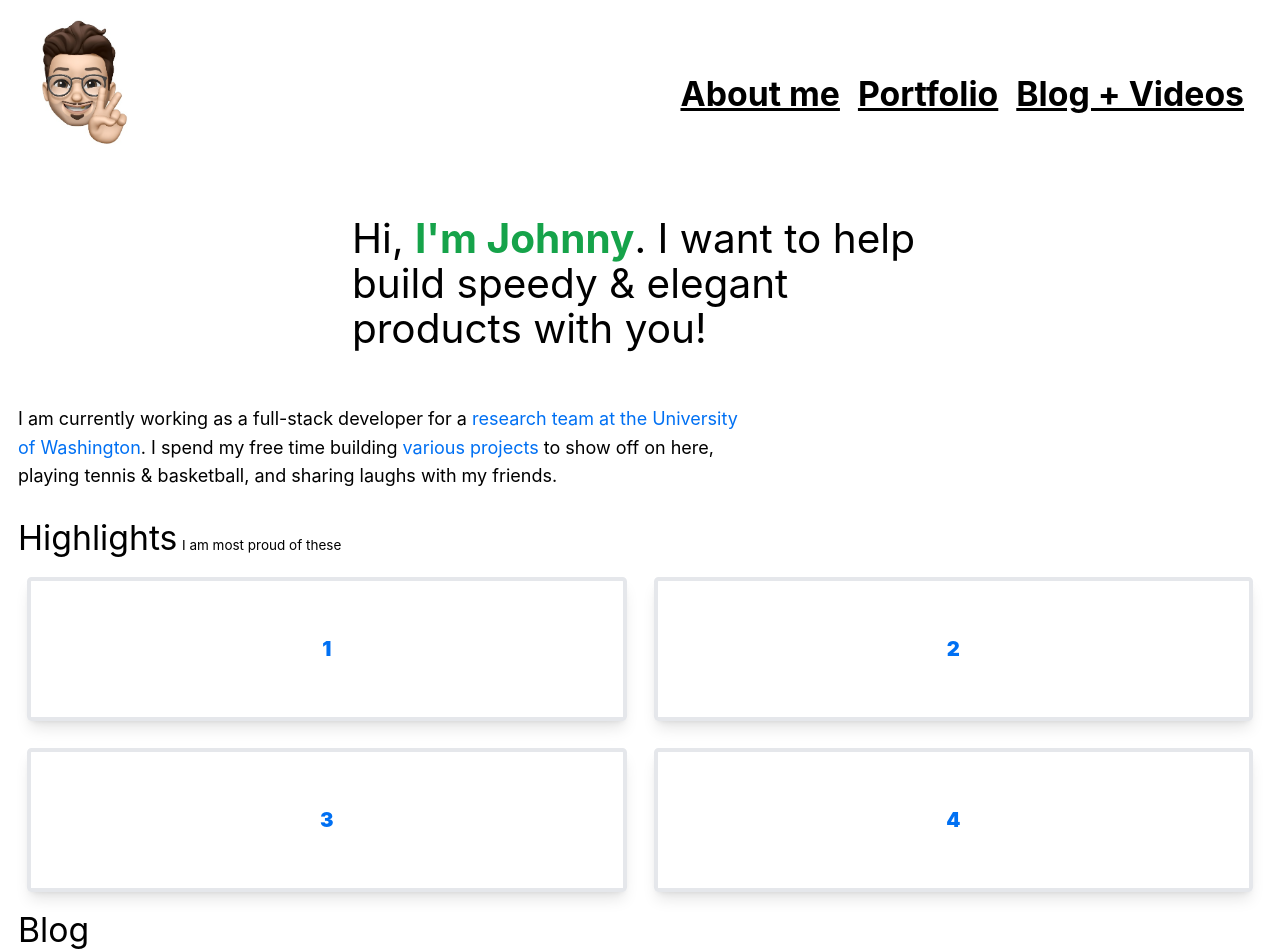
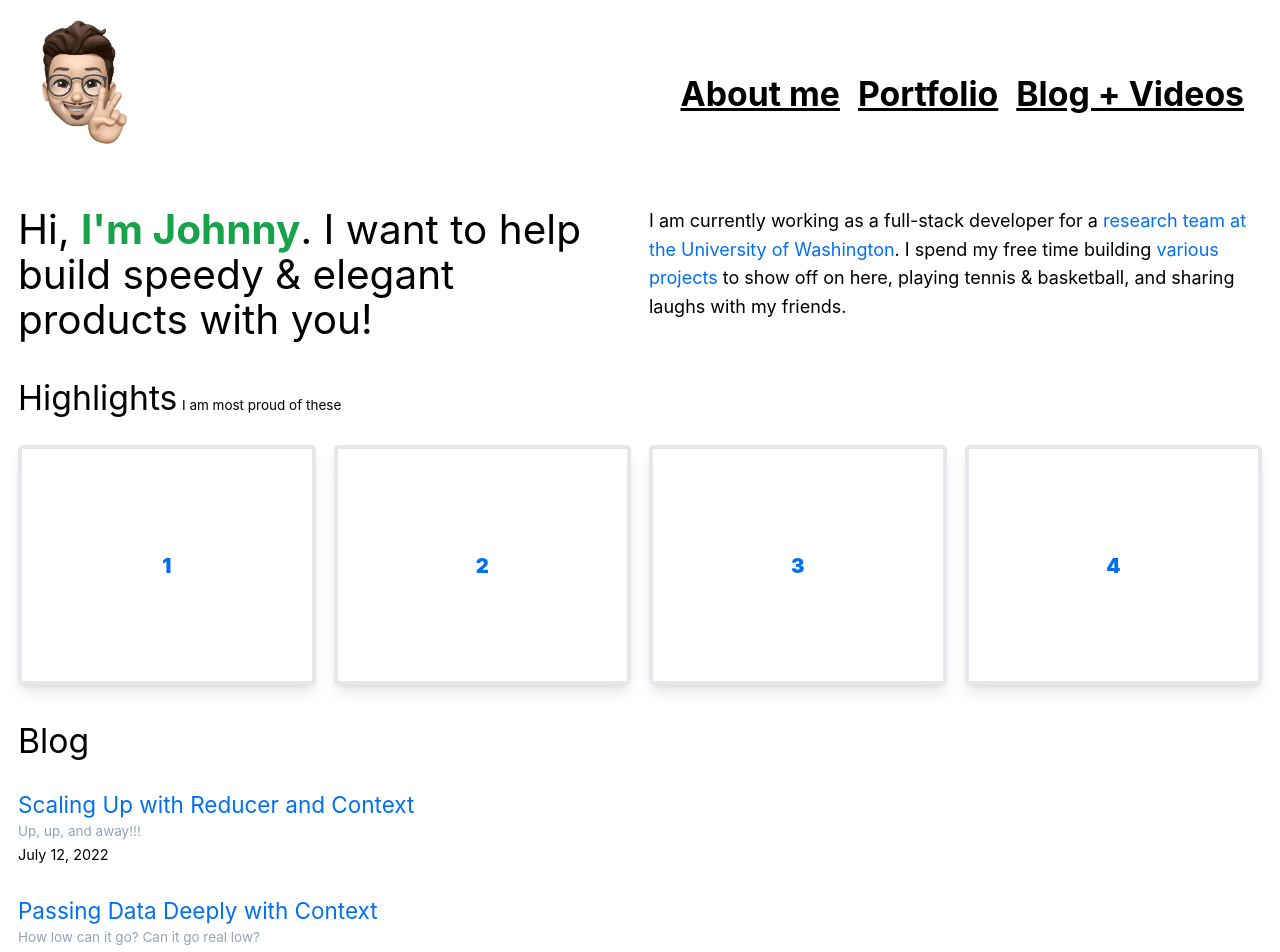
Before and after one commit to johnny2smooth/next-blog, a Next.js app: page / in a window 1280 px wide. Shown: the top 952 px of the page. Built offline with nearby package versions, Linux system fonts and the light colour scheme.

Commit message:
switcher css added to highlights and intro.

```diff
--- /dev/null
+++ b/components/card.js
@@ -0,0 +1,19 @@
+import Link from 'next/link';
+import { motion } from 'framer-motion';
+
+export default function Card({ to, children }) {
+  return (
+    <>
+      <Link href={to}>
+        <motion.a
+          href={to}
+          className={`bg-whiteLight mx-auto w-full rounded h-[30vh] flex border-4 border-blueWater shadow-lg`}
+          whileHover={{ scale: 1.02 }}
+          whileTap={{ scale: 0.98 }}
+        >
+          <p className="mx-auto my-auto text-lg font-black">{children}</p>
+        </motion.a>
+      </Link>
+    </>
+  );
+}
--- a/components/highlights.js
+++ b/components/highlights.js
@@ -1,9 +1,11 @@
 import Link from 'next/link';
 import { motion } from 'framer-motion';
+import layouts from '../styles/layouts.module.css';
+import Card from './card';
 
 export default function Highlights() {
   return (
-    <>
+    <div className={`${layouts.stack} my-8`}>
       <div className="flex items-baseline gap-1">
         <p className="text-3xl">Highlights</p>
         <p className="text-xs">I am most proud of these</p>
@@ -11,49 +13,13 @@ export default function Highlights() {
       <motion.div
         animate={{ scale: [1, 0.75, 1, 1] }}
         transition={{ duration: 0.5 }}
-        className="grid grid-cols-2 gap-6 my-4 mx-2"
+        className={layouts.switcher}
       >
-        <Link href="/">
-          <motion.a
-            href="/"
-            className=" bg-whiteLight mx-auto w-full rounded h-32 flex border-4 border-blueWater shadow-lg"
-            whileHover={{ scale: 1.02 }}
-            whileTap={{ scale: 0.98 }}
-          >
-            <p className="mx-auto my-auto text-lg font-black">1</p>
-          </motion.a>
-        </Link>
-        <Link href="/">
-          <motion.a
-            href="/"
-            className=" bg-whiteLight mx-auto w-full rounded h-32 flex border-4 border-blueWater shadow-lg"
-            whileHover={{ scale: 1.02 }}
-            whileTap={{ scale: 0.98 }}
-          >
-            <p className="mx-auto my-auto text-lg font-black">2</p>
-          </motion.a>
-        </Link>
-        <Link href="/">
-          <motion.a
-            href="/"
-            className=" bg-whiteLight mx-auto w-full rounded h-32 flex border-4 border-blueWater shadow-lg"
-            whileHover={{ scale: 1.02 }}
-            whileTap={{ scale: 0.98 }}
-          >
-            <p className="mx-auto my-auto text-lg font-black">3</p>
-          </motion.a>
-        </Link>
-        <Link href="/">
-          <motion.a
-            href="/"
-            className=" bg-whiteLight mx-auto w-full rounded h-32 flex border-4 border-blueWater shadow-lg"
-            whileHover={{ scale: 1.02 }}
-            whileTap={{ scale: 0.98 }}
-          >
-            <p className="mx-auto my-auto text-lg font-black">4</p>
-          </motion.a>
-        </Link>
+        <Card to={'/'} children={'1'} />
+        <Card to={'/'} children={'2'} />
+        <Card to={'/'} children={'3'} />
+        <Card to={'/'} children={'4'} />
       </motion.div>
-    </>
+    </div>
   );
 }
--- a/components/introduction.js
+++ b/components/introduction.js
@@ -1,13 +1,14 @@
 import Link from 'next/link';
+import layouts from '../styles/layouts.module.css';
 
 export default function Introduction() {
   return (
-    <div className="flex flex-wrap ">
-      <h1 className=" text-4xl w-full mx-auto max-w-lg my-6">
+    <div className={`${layouts.switcher} my-8`}>
+      <h1 className="max-w-prose text-4xl">
         Hi, <strong className="text-green-600"> I'm Johnny</strong>. I want to
         help build speedy & elegant products with you!
       </h1>
-      <p className="max-w-prose my-6">
+      <p className="max-w-prose">
         I am currently working as a full-stack developer for a{' '}
         <Link href="/">
           <a>research team at the University of Washington</a>
--- a/styles/layouts.module.css
+++ b/styles/layouts.module.css
@@ -1,3 +1,5 @@
+/* declare variables up here */
+
 .stack {
   display: flex;
   flex-direction: column;
@@ -15,3 +17,23 @@
 .stackLarge > * + * {
   margin-block-start: 3rem;
 }
+
+.stackSmall > * + * {
+  margin-block-start: 0.9rem;
+}
+
+.switcher {
+  display: flex;
+  flex-wrap: wrap;
+  gap: 1rem;
+}
+
+.switcher > * {
+  flex-grow: 1;
+  flex-basis: calc((30rem - 100%) * 999);
+}
+
+.switcher > :nth-last-child(n + 5),
+.switcher > :nth-last-child(n + 5) ~ * {
+  flex-basis: 100%;
+}
```
